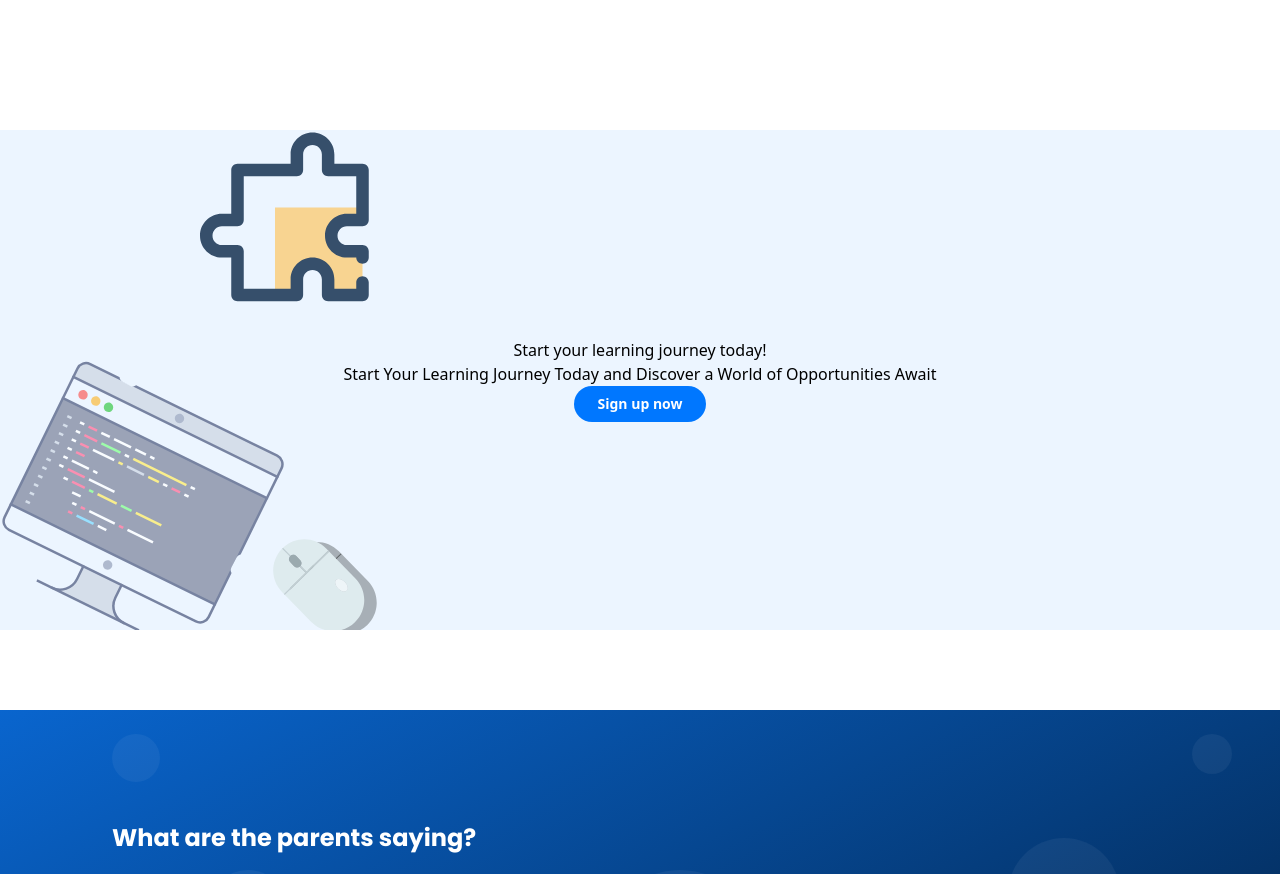
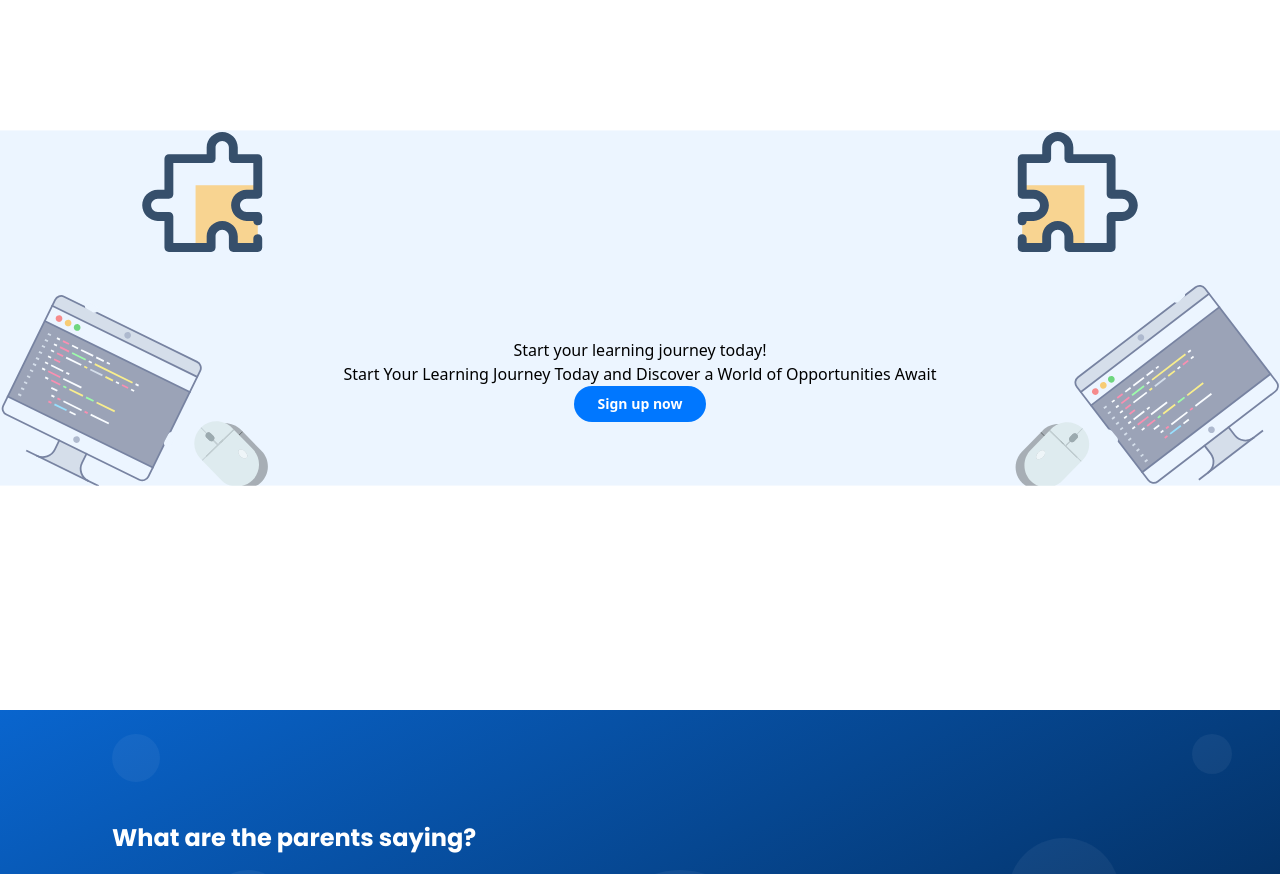
Before and after one commit to Adeleyeha-17/Leadwinn-Academy, a React (Vite) app: page / in a window 1280 px wide. Shown: the part 920-1794 px from the top of the page. Built offline with nearby package versions, Linux system fonts and the light colour scheme.

Commit message:
updated Learning

```diff
--- a/src/components/Learning/Learning.tsx
+++ b/src/components/Learning/Learning.tsx
@@ -3,7 +3,7 @@ import Button from "../Button"
 export const Learning = () => {
   return (
     <div className="mb-20">
-      <div className="bg-learning bg-contain xl:bg-cover bg-no-repeat py-52">
+      <div className="bg-learning bg-contain bg-no-repeat py-52">
          <div className="flex justify-center items-center flex-col">
          <h1>Start your learning journey today!</h1>
          <h4>Start Your Learning Journey Today and Discover a World of Opportunities Await</h4>
```
